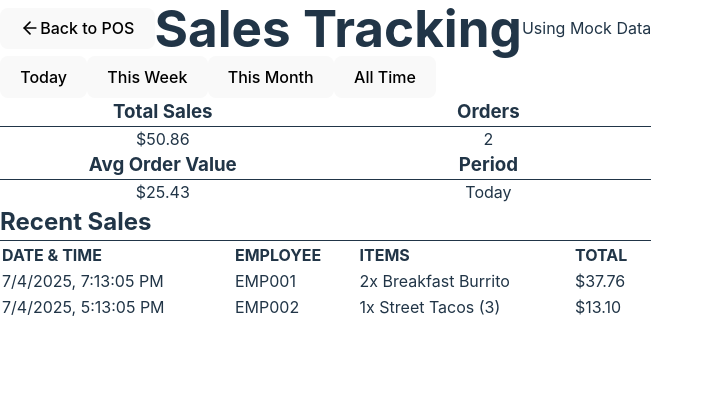
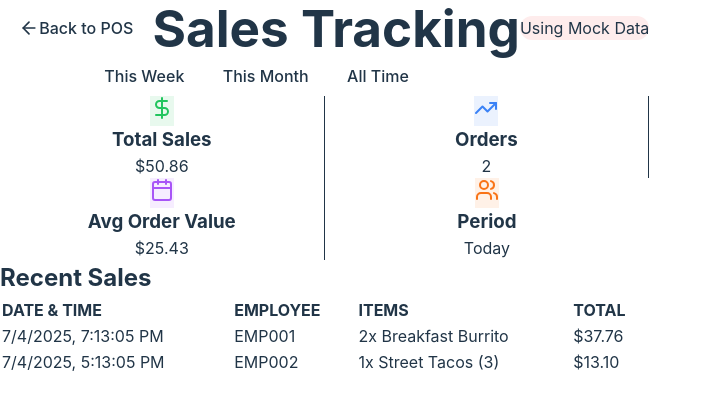
Before and after one commit to Randymor10/POS-tablet, a React (Vite) app: page /sales-tracking in a window 1280 px wide. Shown: the top 410 px of the page, without its empty margins (0-714 px from the left). Built offline with nearby package versions, Linux system fonts and the light colour scheme.

Commit message:
Match Sales Tracking Design to Main App

```diff
--- a/src/pages/SalesTrackingPage.tsx
+++ b/src/pages/SalesTrackingPage.tsx
@@ -54,18 +54,28 @@ const SalesTrackingPage: React.FC = () => {
   const averageOrderValue = sales.length > 0 ? totalSales / sales.length : 0;
 
   return (
-    <div className="min-h-screen bg-gray-50 p-4">
-      <div className="max-w-6xl mx-auto">
+    <div className="min-h-screen" style={{ backgroundColor: 'var(--bg-primary)', color: 'var(--text-primary)' }}>
+      <div className="max-w-6xl mx-auto p-4">
         <div className="flex items-center gap-4 mb-6">
           <button
             onClick={() => navigate('/')}
-            className="flex items-center gap-2 px-4 py-2 bg-white rounded-lg shadow hover:shadow-md transition-shadow"
+            className="flex items-center gap-2 px-4 py-2 rounded-lg shadow hover:shadow-md transition-all"
+            style={{
+              backgroundColor: 'var(--bg-secondary)',
+              color: 'var(--text-primary)',
+              border: '1px solid var(--border-color)'
+            }}
           >
             <ArrowLeft size={20} />
             Back to POS
           </button>
-          <h1 className="text-2xl font-bold text-gray-900">Sales Tracking</h1>
-          <div className="bg-yellow-100 text-yellow-800 px-3 py-1 rounded-full text-sm">
+          <h1 className="text-2xl font-bold" style={{ color: 'var(--text-primary)' }}>
+            Sales Tracking
+          </h1>
+          <div className="px-3 py-1 rounded-full text-sm" style={{
+            backgroundColor: 'rgba(239, 68, 68, 0.1)',
+            color: 'var(--accent-primary)'
+          }}>
             Using Mock Data
           </div>
         </div>
@@ -81,107 +91,152 @@ const SalesTrackingPage: React.FC = () => {
             <button
               key={key}
               onClick={() => setFilter(key as any)}
-              className={`px-4 py-2 rounded-lg font-medium transition-colors ${
+              className={`px-4 py-2 rounded-lg font-medium transition-all ${
                 filter === key
-                  ? 'bg-red-600 text-white'
-                  : 'bg-white text-gray-700 hover:bg-gray-50'
+                  ? 'text-white'
+                  : 'hover:opacity-80'
               }`}
+              style={{
+                backgroundColor: filter === key ? 'var(--accent-primary)' : 'var(--bg-secondary)',
+                color: filter === key ? 'white' : 'var(--text-primary)',
+                border: '1px solid var(--border-color)'
+              }}
             >
               {label}
             </button>
           ))}
         </div>
 
-        {/* Horizontal Metrics Summary - Google Sheets Style */}
-        <div className="bg-white rounded-lg shadow overflow-hidden mb-6">
-          <div className="p-6">
-            <div className="grid grid-cols-2 md:grid-cols-4 gap-6">
-              {/* Total Sales */}
-              <div className="text-center">
-                <h3 className="text-sm font-semibold text-gray-900 mb-2 border-b border-gray-200 pb-2">
+        {/* Stats Cards */}
+        <div className="rounded-lg shadow overflow-hidden mb-6" style={{
+          backgroundColor: 'var(--bg-secondary)',
+          border: '1px solid var(--border-color)'
+        }}>
+          <div className="grid grid-cols-2 md:grid-cols-4 divide-x" style={{ borderColor: 'var(--border-color)' }}>
+            {/* Total Sales Column */}
+            <div className="p-6 text-center">
+              <div className="flex justify-center mb-3">
+                <div className="p-2 rounded-lg" style={{ backgroundColor: 'rgba(34, 197, 94, 0.1)' }}>
+                  <DollarSign className="w-6 h-6" style={{ color: '#22c55e' }} />
+                </div>
+              </div>
+              <h3 className="text-sm font-medium mb-2" style={{ color: 'var(--text-muted)' }}>
                 Total Sales
               </h3>
-                <p className="text-2xl font-bold text-gray-900">${totalSales.toFixed(2)}</p>
+              <p className="text-2xl font-bold" style={{ color: 'var(--text-primary)' }}>
+                ${totalSales.toFixed(2)}
+              </p>
             </div>
 
-              {/* Orders */}
-              <div className="text-center">
-                <h3 className="text-sm font-semibold text-gray-900 mb-2 border-b border-gray-200 pb-2">
+            {/* Orders Column */}
+            <div className="p-6 text-center">
+              <div className="flex justify-center mb-3">
+                <div className="p-2 rounded-lg" style={{ backgroundColor: 'rgba(59, 130, 246, 0.1)' }}>
+                  <TrendingUp className="w-6 h-6" style={{ color: '#3b82f6' }} />
+                </div>
+              </div>
+              <h3 className="text-sm font-medium mb-2" style={{ color: 'var(--text-muted)' }}>
                 Orders
               </h3>
-                <p className="text-2xl font-bold text-gray-900">{sales.length}</p>
+              <p className="text-2xl font-bold" style={{ color: 'var(--text-primary)' }}>
+                {sales.length}
+              </p>
             </div>
 
-              {/* Avg Order Value */}
-              <div className="text-center">
-                <h3 className="text-sm font-semibold text-gray-900 mb-2 border-b border-gray-200 pb-2">
+            {/* Avg Order Value Column */}
+            <div className="p-6 text-center">
+              <div className="flex justify-center mb-3">
+                <div className="p-2 rounded-lg" style={{ backgroundColor: 'rgba(168, 85, 247, 0.1)' }}>
+                  <Calendar className="w-6 h-6" style={{ color: '#a855f7' }} />
+                </div>
+              </div>
+              <h3 className="text-sm font-medium mb-2" style={{ color: 'var(--text-muted)' }}>
                 Avg Order Value
               </h3>
-                <p className="text-2xl font-bold text-gray-900">${averageOrderValue.toFixed(2)}</p>
+              <p className="text-2xl font-bold" style={{ color: 'var(--text-primary)' }}>
+                ${averageOrderValue.toFixed(2)}
+              </p>
             </div>
 
-              {/* Period */}
-              <div className="text-center">
-                <h3 className="text-sm font-semibold text-gray-900 mb-2 border-b border-gray-200 pb-2">
+            {/* Period Column */}
+            <div className="p-6 text-center">
+              <div className="flex justify-center mb-3">
+                <div className="p-2 rounded-lg" style={{ backgroundColor: 'rgba(249, 115, 22, 0.1)' }}>
+                  <Users className="w-6 h-6" style={{ color: '#f97316' }} />
+                </div>
+              </div>
+              <h3 className="text-sm font-medium mb-2" style={{ color: 'var(--text-muted)' }}>
                 Period
               </h3>
-                <p className="text-2xl font-bold text-gray-900 capitalize">{filter}</p>
-              </div>
+              <p className="text-2xl font-bold capitalize" style={{ color: 'var(--text-primary)' }}>
+                {filter}
+              </p>
             </div>
           </div>
         </div>
 
         {/* Sales Table */}
-        <div className="bg-white rounded-lg shadow overflow-hidden">
-          <div className="px-6 py-4 border-b border-gray-200">
-            <h2 className="text-lg font-semibold text-gray-900">Recent Sales</h2>
+        <div className="rounded-lg shadow overflow-hidden" style={{
+          backgroundColor: 'var(--bg-secondary)',
+          border: '1px solid var(--border-color)'
+        }}>
+          <div className="px-6 py-4" style={{ borderBottom: '1px solid var(--border-color)' }}>
+            <h2 className="text-lg font-semibold" style={{ color: 'var(--text-primary)' }}>
+              Recent Sales
+            </h2>
           </div>
 
           {isLoading ? (
             <div className="p-8 text-center">
-              <div className="animate-spin rounded-full h-8 w-8 border-b-2 border-red-600 mx-auto"></div>
-              <p className="mt-2 text-gray-600">Loading sales data...</p>
+              <div className="animate-spin rounded-full h-8 w-8 border-b-2 mx-auto" style={{ borderColor: 'var(--accent-primary)' }}></div>
+              <p className="mt-2" style={{ color: 'var(--text-muted)' }}>Loading sales data...</p>
             </div>
           ) : sales.length === 0 ? (
-            <div className="p-8 text-center text-gray-500">
+            <div className="p-8 text-center" style={{ color: 'var(--text-muted)' }}>
               No sales found for the selected period.
             </div>
           ) : (
             <div className="overflow-x-auto">
-              <table className="min-w-full divide-y divide-gray-200">
-                <thead className="bg-gray-50">
+              <table className="min-w-full">
+                <thead style={{ backgroundColor: 'var(--bg-tertiary)' }}>
                   <tr>
-                    <th className="px-6 py-3 text-left text-xs font-medium text-gray-500 uppercase tracking-wider">
+                    <th className="px-6 py-3 text-left text-xs font-medium uppercase tracking-wider" style={{ color: 'var(--text-muted)' }}>
                       Date & Time
                     </th>
-                    <th className="px-6 py-3 text-left text-xs font-medium text-gray-500 uppercase tracking-wider">
+                    <th className="px-6 py-3 text-left text-xs font-medium uppercase tracking-wider" style={{ color: 'var(--text-muted)' }}>
                       Employee
                     </th>
-                    <th className="px-6 py-3 text-left text-xs font-medium text-gray-500 uppercase tracking-wider">
+                    <th className="px-6 py-3 text-left text-xs font-medium uppercase tracking-wider" style={{ color: 'var(--text-muted)' }}>
                       Items
                     </th>
-                    <th className="px-6 py-3 text-left text-xs font-medium text-gray-500 uppercase tracking-wider">
+                    <th className="px-6 py-3 text-left text-xs font-medium uppercase tracking-wider" style={{ color: 'var(--text-muted)' }}>
                       Total
                     </th>
                   </tr>
                 </thead>
-                <tbody className="bg-white divide-y divide-gray-200">
-                  {sales.map((sale) => (
-                    <tr key={sale.id} className="hover:bg-gray-50">
-                      <td className="px-6 py-4 whitespace-nowrap text-sm text-gray-900">
+                <tbody style={{ backgroundColor: 'var(--bg-secondary)' }}>
+                  {sales.map((sale, index) => (
+                    <tr
+                      key={sale.id}
+                      className="hover:opacity-80 transition-opacity"
+                      style={{
+                        borderBottom: index < sales.length - 1 ? '1px solid var(--border-color)' : 'none'
+                      }}
+                    >
+                      <td className="px-6 py-4 whitespace-nowrap text-sm" style={{ color: 'var(--text-primary)' }}>
                         {new Date(sale.created_at).toLocaleString()}
                       </td>
-                      <td className="px-6 py-4 whitespace-nowrap text-sm text-gray-900">
+                      <td className="px-6 py-4 whitespace-nowrap text-sm" style={{ color: 'var(--text-primary)' }}>
                         {sale.employee_id}
                       </td>
-                      <td className="px-6 py-4 text-sm text-gray-900">
+                      <td className="px-6 py-4 text-sm" style={{ color: 'var(--text-primary)' }}>
                         {sale.order_data.items.map((item: any) => (
                           <div key={item.id}>
                             {item.quantity}x {item.name}
                           </div>
                         ))}
                       </td>
-                      <td className="px-6 py-4 whitespace-nowrap text-sm font-medium text-gray-900">
+                      <td className="px-6 py-4 whitespace-nowrap text-sm font-medium" style={{ color: 'var(--text-primary)' }}>
                         ${sale.total_amount.toFixed(2)}
                       </td>
                     </tr>
```
Lines whose indentation alone changed are shown as unchanged.
